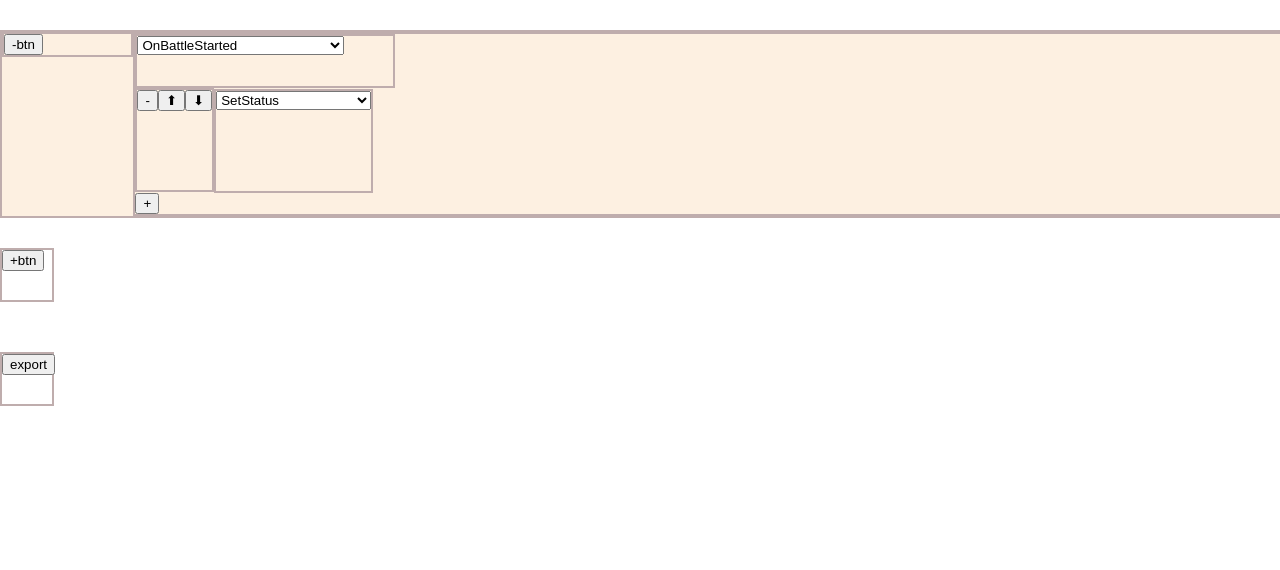
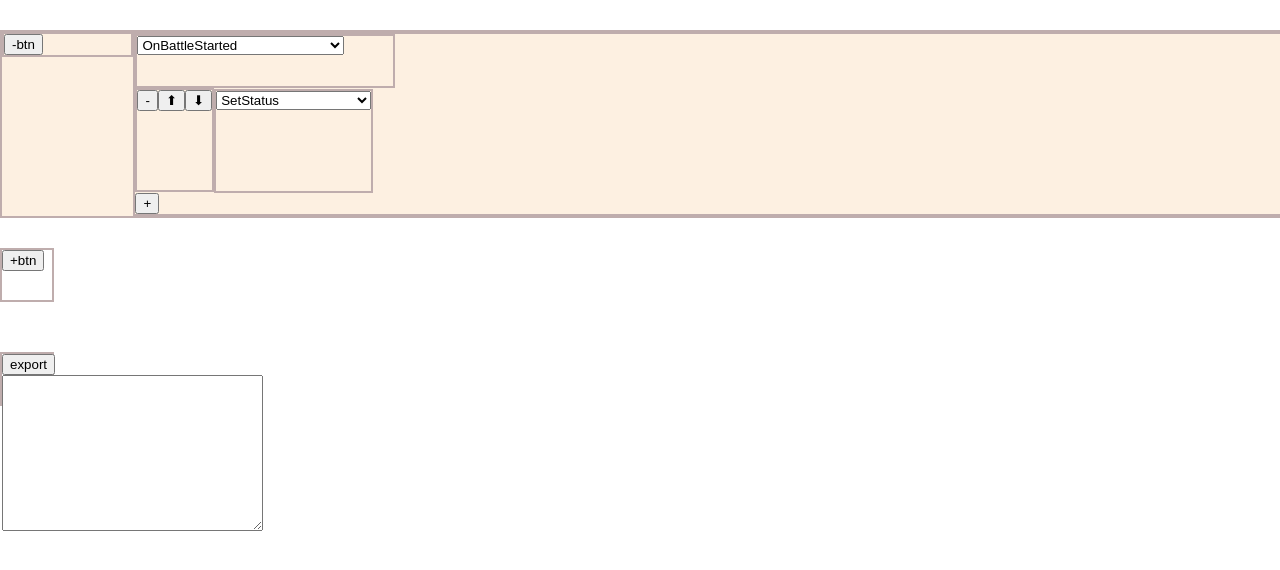
Before and after one commit to wannasaynone/ProjectBSDesignerTool, a plain HTML site: page index.html in a window 1280 px wide. Drawn offline with Linux system fonts and the light colour scheme.

Commit message:
加入印出點

```diff
--- a/index.html
+++ b/index.html
@@ -90,6 +90,7 @@
         </div>
         <div id="export" class="export">
             <button id="export_btn" class="export_btn">export</button>
+            <textarea id="export_text" cols="30" rows="10"></textarea>
         </div>
     </div>
     <script src="./util.js"></script>
```
